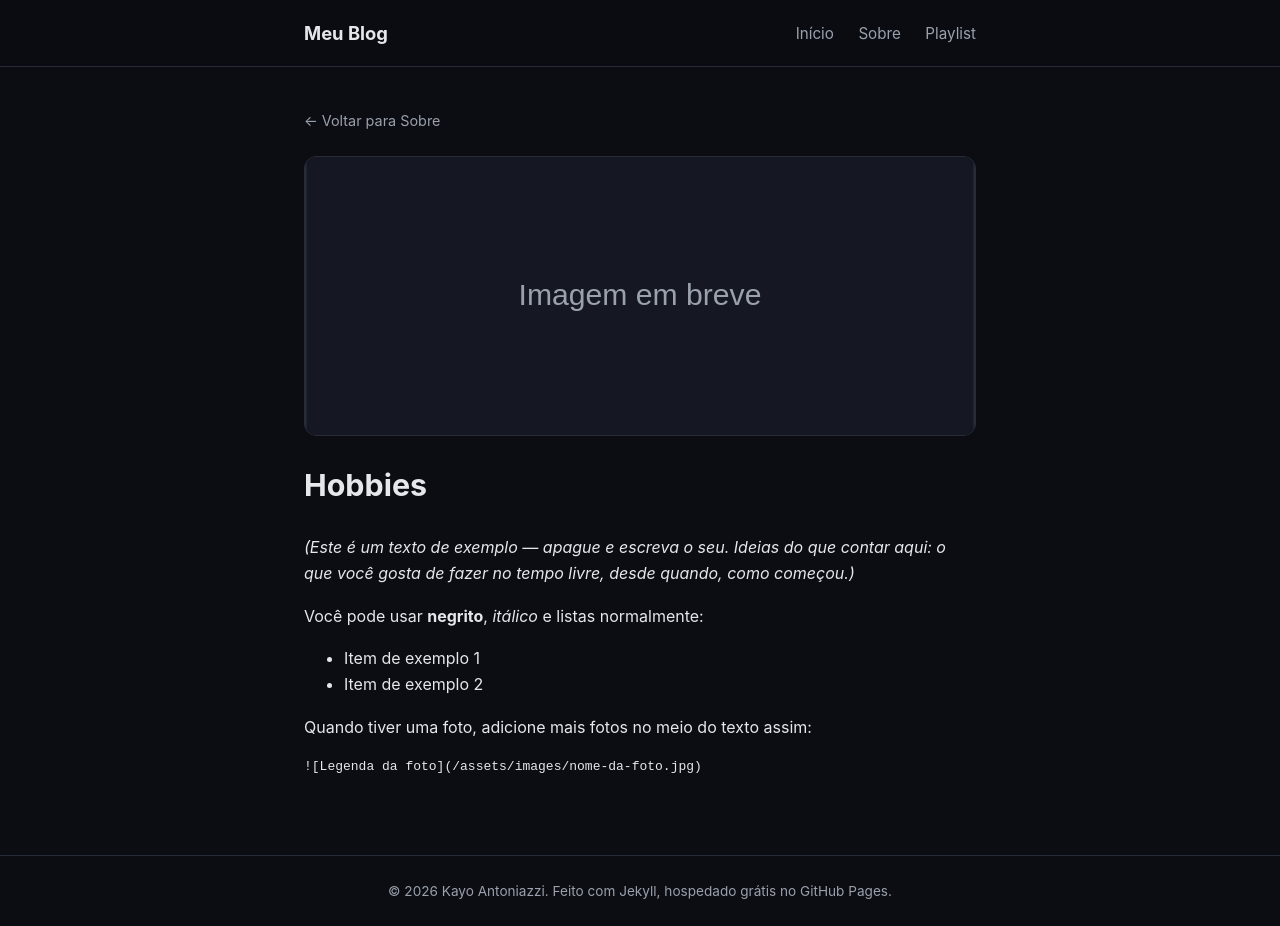
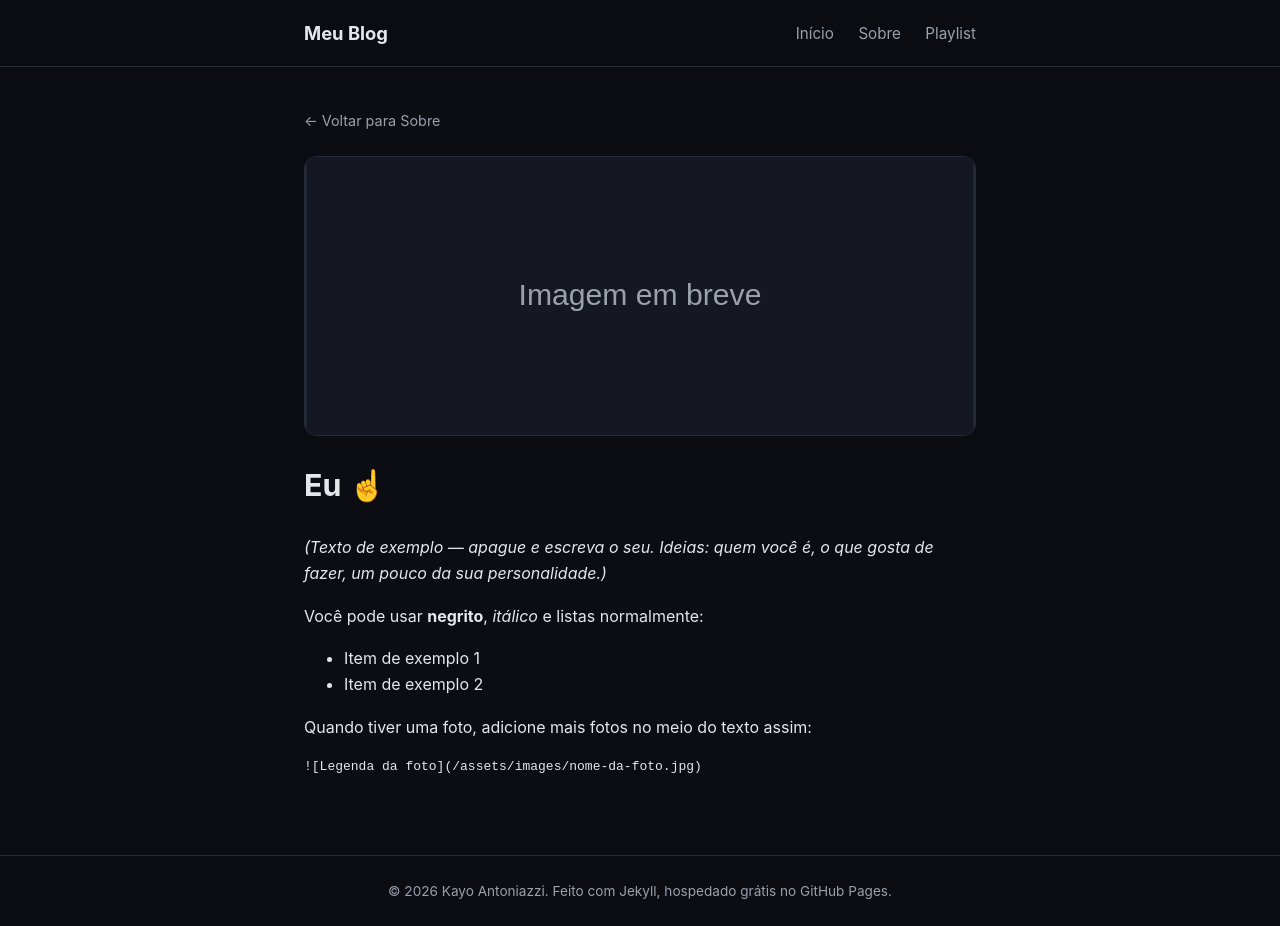
Before and after one commit to kayocomky/kayocomky.github.io, a Jekyll site: the page built from about/eu.md, in a window 1280 px wide and 926 px high. Built offline with Jekyll 4.4.1, drawn with Linux system fonts in a browser that asks for light colours.

```diff
--- a/about/hobbies.md
+++ b/about/eu.md
@@ -1,12 +1,12 @@
 ---
 layout: stage
-title: Hobbies
-permalink: /about/hobbies/
+title: "Eu ☝️"
+permalink: /about/eu/
 image: /assets/images/placeholder.svg
 ---
 
-*(Este é um texto de exemplo — apague e escreva o seu. Ideias do que contar aqui:
-o que você gosta de fazer no tempo livre, desde quando, como começou.)*
+*(Texto de exemplo — apague e escreva o seu. Ideias: quem você é, o que
+gosta de fazer, um pouco da sua personalidade.)*
 
 Você pode usar **negrito**, _itálico_ e listas normalmente:
 
```
Also changed, not shown: about.md (+9 -13 lines), about/boi-soberano.md (added, +15 -0 lines), about/cinema.md (deleted, +0 -18 lines), about/estudos.md (deleted, +0 -15 lines), about/flamengo.md (added, +15 -0 lines), about/pensamentos.md (deleted, +0 -15 lines).
